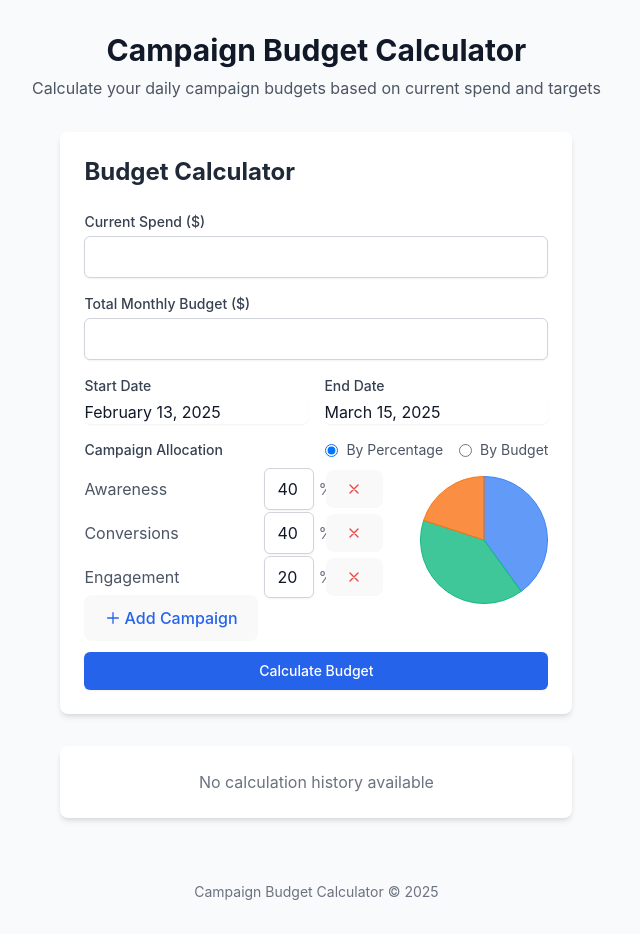
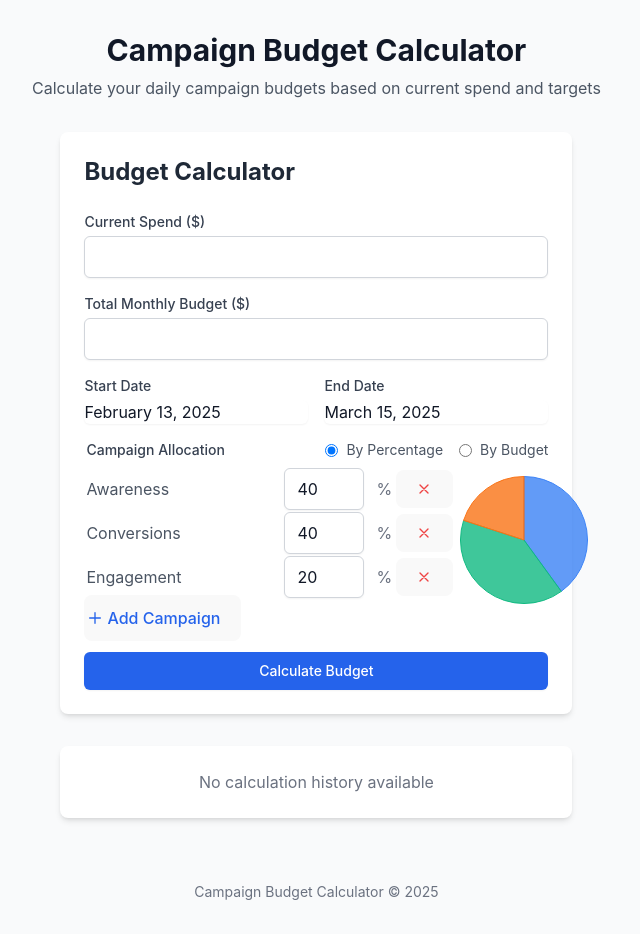
Before and after one commit to eli-k-hughes/BudgetCalc, a React (Vite) app: page / in a window 1280 px wide. Shown: the whole page, without its empty margins (0-640 px from the left). Built offline with nearby package versions, Linux system fonts and the light colour scheme.

Commit message:
style: adjust grid columns to match design guidelines

```diff
--- a/src/components/BudgetForm.tsx
+++ b/src/components/BudgetForm.tsx
@@ -280,7 +280,7 @@ export function BudgetForm({ onSubmit, isLoading = false, error = null }: Budget
 
         <div className="space-y-2">
           <div className="flex justify-between items-center">
-            <label className="block text-sm font-medium text-gray-700">
+            <label className="block text-sm font-medium text-gray-700 pl-[2px]">
               Campaign Allocation
             </label>
             <div className="flex items-center space-x-4">
@@ -311,8 +311,8 @@ export function BudgetForm({ onSubmit, isLoading = false, error = null }: Budget
                 // Percentage inputs with strict column alignment
                 <div className="space-y-2">
                   {campaignSplits.map((split, index) => (
-                    <div key={split.name} className="grid grid-cols-[180px,50px,24px,32px] items-center h-9">
-                      <span className="text-gray-600">{split.name}</span>
+                    <div key={split.name} className="grid grid-cols-[200px,80px,40px,40px] items-center h-9">
+                      <span className="text-gray-600 pl-[2px]">{split.name}</span>
                       <input
                         type="number"
                         value={split.percentage}
@@ -341,8 +341,8 @@ export function BudgetForm({ onSubmit, isLoading = false, error = null }: Budget
                 // Budget inputs with strict column alignment
                 <div className="space-y-2">
                   {campaignBudgets.map((camp, index) => (
-                    <div key={camp.name} className="grid grid-cols-[180px,100px,50px,32px] items-center h-9">
-                      <span className="text-gray-600">{camp.name}</span>
+                    <div key={camp.name} className="grid grid-cols-[200px,100px,60px,40px] items-center h-9">
+                      <span className="text-gray-600 pl-[2px]">{camp.name}</span>
                       <div className="relative">
                         <span className="absolute left-3 top-1/2 transform -translate-y-1/2 text-gray-500">$</span>
                         <input
@@ -373,7 +373,7 @@ export function BudgetForm({ onSubmit, isLoading = false, error = null }: Budget
 
               {/* Add Campaign Button aligned with campaign names */}
               {isAddingCampaign ? (
-                <div className="grid grid-cols-[180px,auto] items-center h-9 gap-2">
+                <div className="grid grid-cols-[200px,auto] items-center h-9 gap-2">
                   <input
                     type="text"
                     value={newCampaignName}
@@ -412,7 +412,7 @@ export function BudgetForm({ onSubmit, isLoading = false, error = null }: Budget
                   <button
                     type="button"
                     onClick={() => setIsAddingCampaign(true)}
-                    className="text-blue-600 hover:text-blue-800 focus:outline-none flex items-center"
+                    className="text-blue-600 hover:text-blue-800 focus:outline-none flex items-center pl-[2px]"
                   >
                     <svg className="h-4 w-4 mr-1" fill="none" stroke="currentColor" viewBox="0 0 24 24">
                       <path strokeLinecap="round" strokeLinejoin="round" strokeWidth="2" d="M12 4v16m8-8H4" />
@@ -422,7 +422,7 @@ export function BudgetForm({ onSubmit, isLoading = false, error = null }: Budget
                 </div>
               )}
             </div>
-            <div className="flex items-start justify-center pt-2">
+            <div className="flex items-start justify-end pt-2">
               <PieChart splits={campaignSplits} size="small" />
             </div>
           </div>
```
